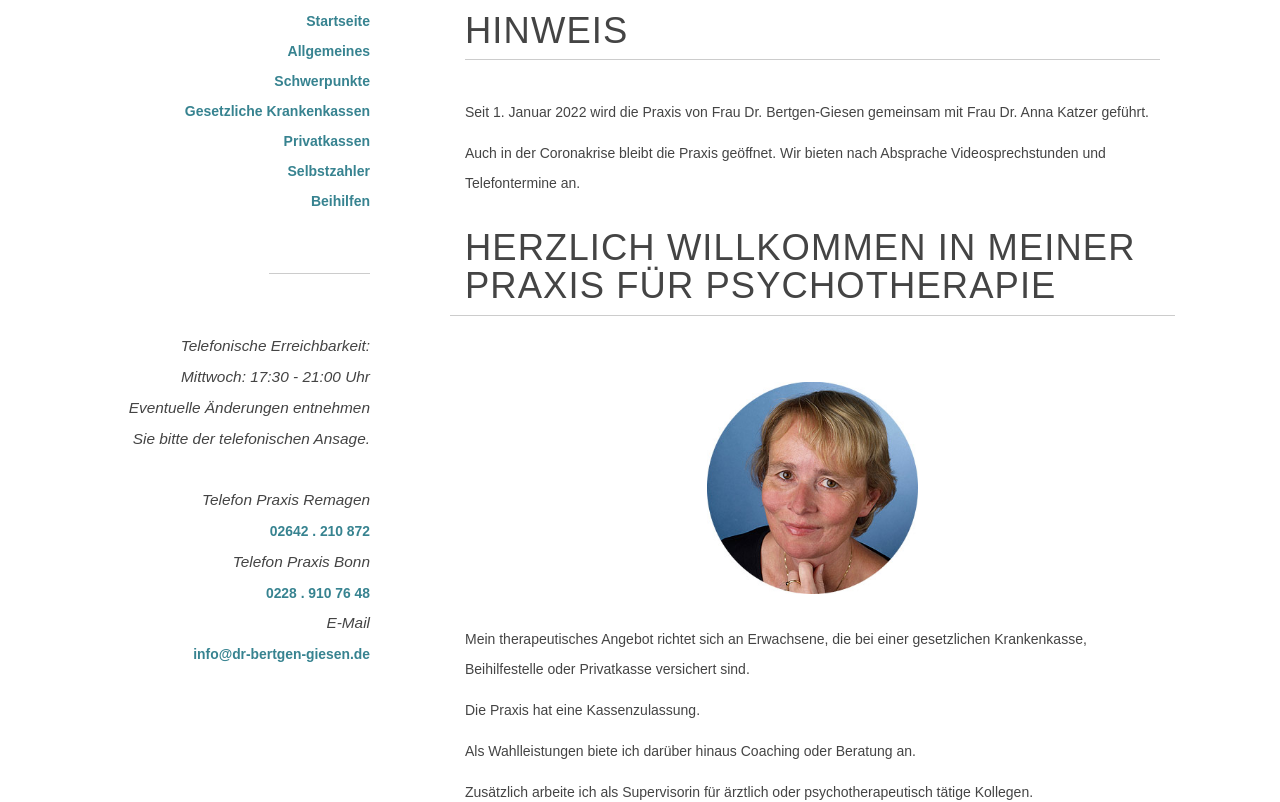
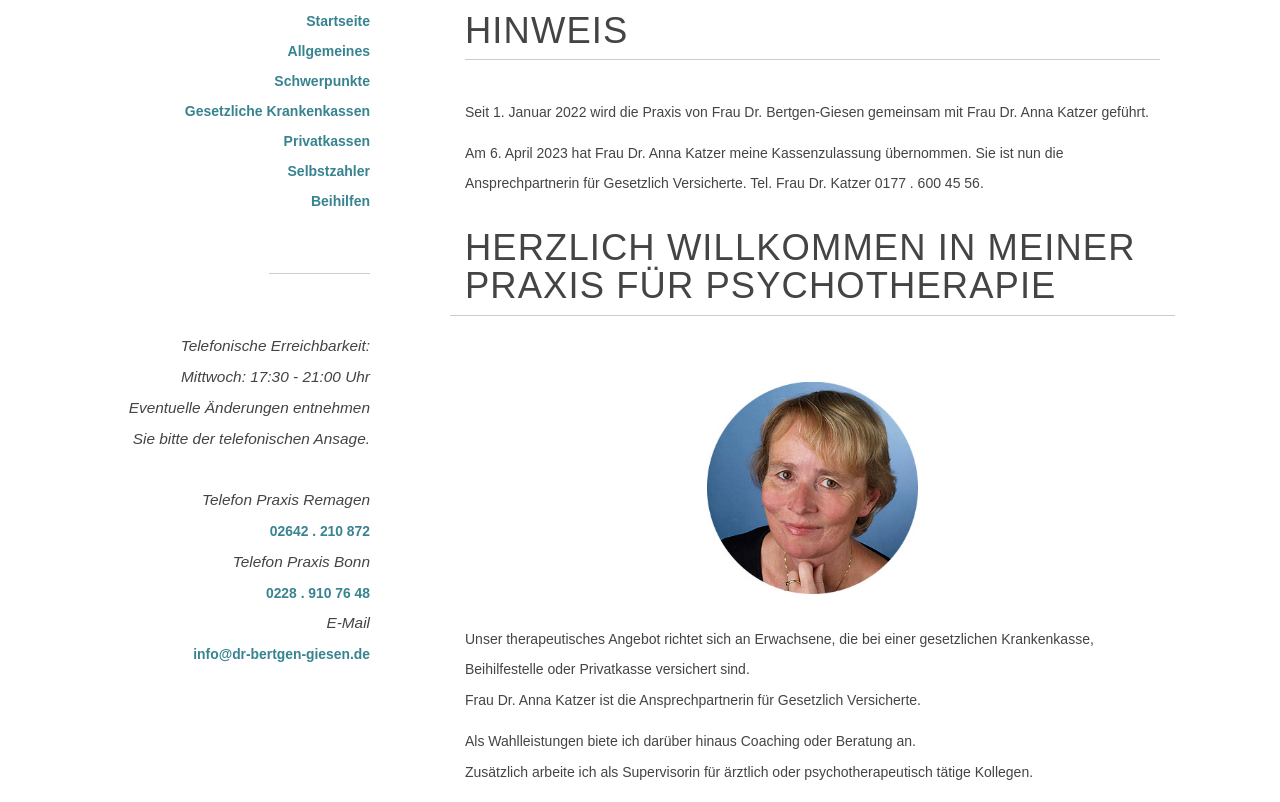
Before and after one commit to schaefer-development/praxisbertgengiesen, a SvelteKit app: page / in a window 1280 px wide. Shown: the part 680-1482 px from the top of the page. Built offline with nearby package versions, Linux system fonts and the light colour scheme; a web font is replaced by a local one.

Commit message:
feat: update context

```diff
--- a/src/lib/components/Map/Map.svelte
+++ b/src/lib/components/Map/Map.svelte
@@ -15,7 +15,7 @@
 		}
 	];
 	export let zoom = 10.2;
-	export let coordinate1 = [50.71197123500227, 7.109060690503333]; // Haussdorffstraße 185, 53129 Bonn
+	export let coordinate1 = [50.71571944342756, 7.102766811824819]; // Gregor-Mendel-Straße 26, 53115 Bonn
 	export let coordinate2 = [50.579969420507744, 7.2261527559490055]; // Deichweg 6, 53424 Remagen
 	export let setView = [50.655984700815495, 7.189006506251863]; // center of map
 	export let mapAttributes = {
--- a/src/routes/+page.svelte
+++ b/src/routes/+page.svelte
@@ -59,8 +59,8 @@
 						Anna Katzer geführt.
 					</p>
 					<p>
-						Auch in der Coronakrise bleibt die Praxis geöffnet. Wir bieten nach Absprache
-						Videosprechstunden und Telefontermine an.
+						Am 6. April 2023 hat Frau Dr. Anna Katzer meine Kassenzulassung übernommen. Sie ist nun
+						die Ansprechpartnerin für Gesetzlich Versicherte. Tel. Frau Dr. Katzer 0177 . 600 45 56.
 					</p>
 				</div>
 
@@ -78,14 +78,14 @@
 
 				<div class="ce_text col-xs-12 col-sm-12 col-md-12 last block">
 					<p>
-						Mein therapeutisches Angebot richtet sich an Erwachsene, die bei einer gesetzlichen
+						Unser therapeutisches Angebot richtet sich an Erwachsene, die bei einer gesetzlichen
 						Krankenkasse, Beihilfestelle oder Privatkasse versichert sind.
+						<br />Frau Dr. Anna Katzer ist die Ansprechpartnerin für Gesetzlich Versicherte.
 					</p>
-					<p>Die Praxis hat eine Kassenzulassung.</p>
-					<p>Als Wahlleistungen biete ich darüber hinaus Coaching oder Beratung an.</p>
+
 					<p>
-						Zusätzlich arbeite ich als Supervisorin für ärztlich oder psychotherapeutisch tätige
-						Kollegen.
+						Als Wahlleistungen biete ich darüber hinaus Coaching oder Beratung an.<br />
+						Zusätzlich arbeite ich als Supervisorin für ärztlich oder psychotherapeutisch tätige Kollegen.
 					</p>
 					<p>Sie finden mich an zwei Standorten: in Remagen und in Bonn.</p>
 				</div>
--- a/src/routes/Footer.svelte
+++ b/src/routes/Footer.svelte
@@ -28,9 +28,8 @@
 		<div class="one_third three">
 			<span>Praxis für Beratung, Coaching und Supervision</span>
 
-			Hausdorffstraße 185<br />
-			53129 Bonn<br />
-			Telefon:
+			Gregor-Mendel-Straße 26<br />
+			53115 Bonn Telefon:<br />
 			<a
 				href="callto:00492289107648"
 				title="Diese Telefonnummer mit Ihrem Standard VoIP-Programm anrufen">0228 . 910 76 48</a
--- a/src/routes/datenschutz/+page.svelte
+++ b/src/routes/datenschutz/+page.svelte
@@ -549,7 +549,7 @@
 						Verantwortliche im Sinne der Datenschutz-Grundverordnung und anderer nationaler
 						Datenschutzgesetze der Mitgliedsstaaten sowie sonstiger datenschutzrechtlicher
 						Bestimmungen ist die: <br />Praxis Dr. Bertgen-Giesen <br />Deichweg 6<br />53424
-						Remagen<br />Deutschland<br />Telefon: 02642 - 210 872<br />E-Mail:
+						Remagen<br />Deutschland<br />Telefon: 02642 . 210 872<br />E-Mail:
 						info@dr-bertgen-giesen.de <br />Website: www.dr-bertgen-giesen.de
 					</p>
 					<p>
--- a/src/routes/gesetzliche_krankenkassen/+page.svelte
+++ b/src/routes/gesetzliche_krankenkassen/+page.svelte
@@ -28,7 +28,7 @@
 			<div class="mod_article first last block" id="gesetzliche_krankenkassen">
 				<div class="ce_text col-xs-12 col-sm-12 col-md-12 first last block">
 					<h1>Gesetzliche Krankenkassen</h1>
-
+					<p>Ansprechpartnerin Frau Dr. Anna Katzer, Tel. 0177 . 600 45 56</p>
 					<p>
 						Wenn Sie bei einer gesetzlichen Krankenkasse versichert sind, genügt es, die
 						Krankenversichertenkarte mitzubringen. Seit Abschaffung der Praxisgebühr ist eine
@@ -39,8 +39,8 @@
 					</p>
 					<p>Nach Vorlage der Chipkarte wird diese in unserem Abrechnungsprogramm gespeichert.</p>
 					<p>
-						Bei den gesetzlichen Krankenkassen können wir zunnächst bis zu fünf Probesitzungen
-						(probatorische Sitzungen) vereinbaren. In diesen Sitzungen können Sie Ihr Anliegen, Ihre
+						Bei den gesetzlichen Krankenkassen können wir zunnächst 3 Sprechstunden und 2
+						probatorische Sitzungen vereinbaren. In diesen Sitzungen können Sie Ihr Anliegen, Ihre
 						Beschwerden, Ihre Erwartungen und Ihre Befürchtungen bzgl. der Psychotherapie mit mir
 						besprechen und Sie lernen mich und meine Vorgehensweise kennen.
 					</p>
```
Also changed, not shown: src/routes/kontakt/+page.svelte (+21 -6 lines).
